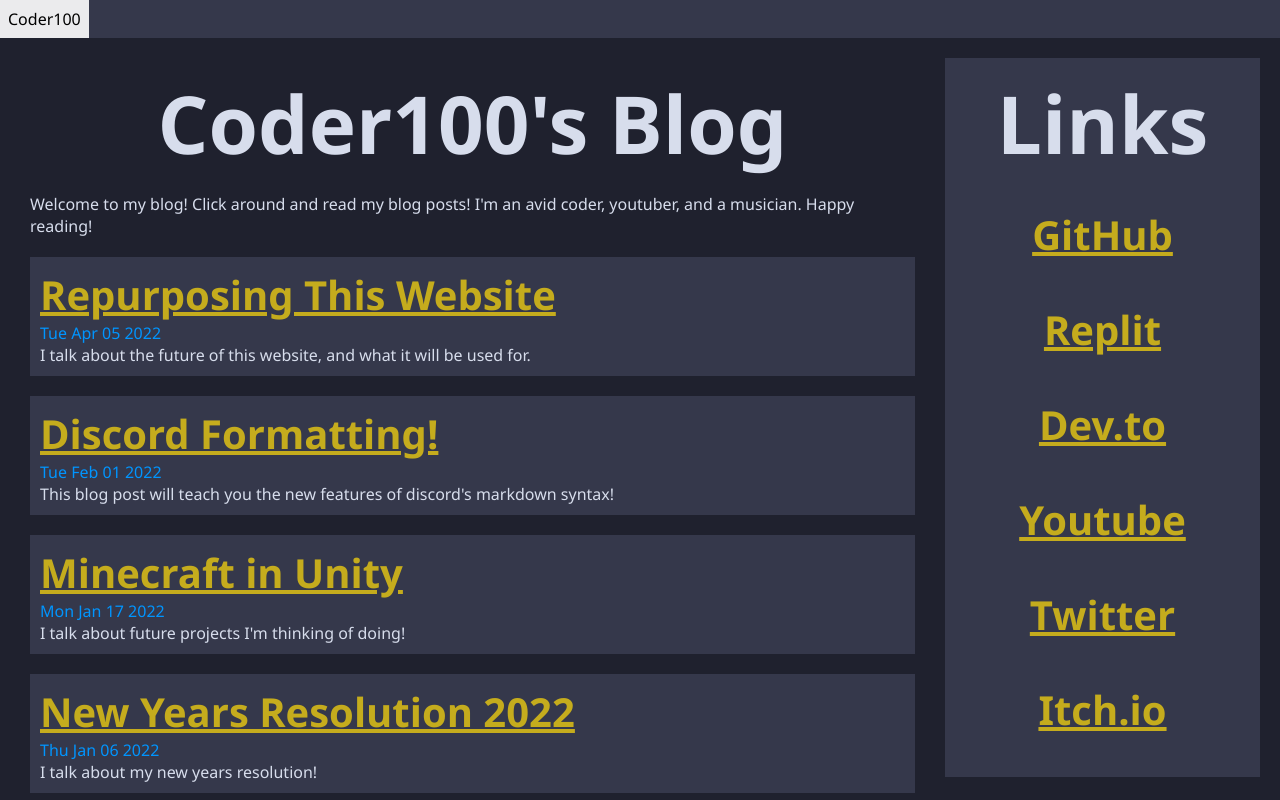
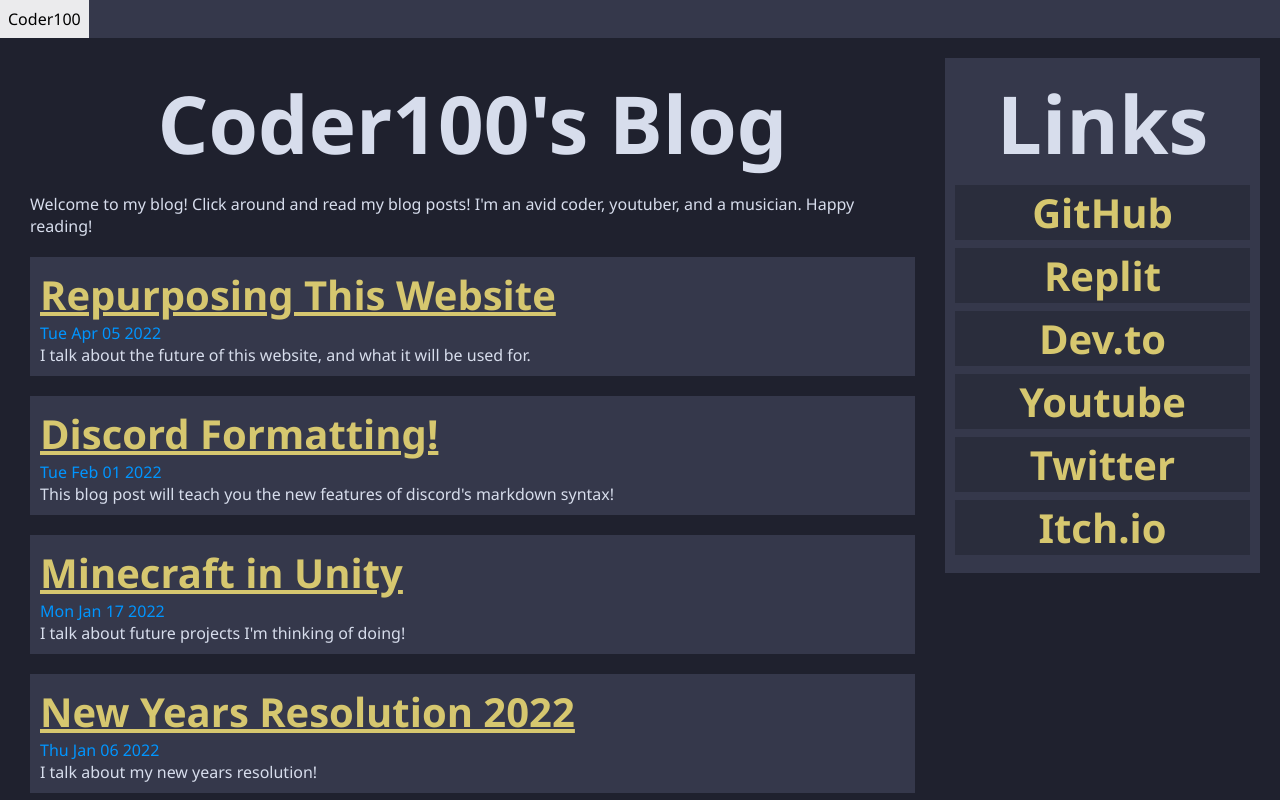
Before and after one commit to cursorweb/coder100-blog, a Next.js app: page /blog in a window 1280 px wide. Shown: the top 800 px of the page. Built offline with nearby package versions, Linux system fonts and the light colour scheme; what showdown would draw is missing.

Commit message:
restyled aside

```diff
--- a/components/aside.js
+++ b/components/aside.js
@@ -27,9 +27,13 @@
   return (
     <aside className={`${className ?? ""} ${styles.aside}`}>
       <div className="title">Links</div>
-      {links.map(({name, link}, i) => <Card key={i}>
-        <CardTitle center={true}><Link href={link}><a target="_blank">{name}</a></Link></CardTitle>
-      </Card>)}
+      {links.map(({ name, link }, i) =>
+        <Card key={i} className={styles.customCard}>
+          <CardTitle center className={styles.customTitle}>
+            <Link href={link}><a target="_blank" className={styles.noUnderline}>{name}</a></Link>
+          </CardTitle>
+        </Card>
+      )}
     </aside>
   );
 }
--- a/components/aside.module.css
+++ b/components/aside.module.css
@@ -2,3 +2,23 @@
   background: var(--background-accent);
   overflow: auto;
 }
+
+.noUnderline {
+  text-decoration: none;
+}
+
+.customCard {
+  background: rgba(0, 0, 0, 0.2);
+  margin: 8px 0;
+  padding: 0;
+}
+
+.customCard:hover {
+  background: rgba(0, 0, 0, 0.3);
+  margin: 8px 0;
+  padding: 0;
+}
+
+.customTitle a {
+  display: block;
+}
--- a/components/card.js
+++ b/components/card.js
@@ -3,17 +3,17 @@
 
 import styles from "./card.module.css";
 
-export function Card({ href, title, children, center = false, tab = false }) {
+export function Card({ children, className="" }) {
   return (
-    <div className={styles.card}>
+    <div className={[styles.card, className].join(" ")}>
       {children}
     </div>
   );
 }
 
-export function CardTitle({ children, className=[], center = false }) {
+export function CardTitle({ children, className="", center = false }) {
   return (
-    <div className={[styles.header, center ? styles.center : "" , ...className].join(" ")}>
+    <div className={[styles.header, center ? styles.center : "" , className].join(" ")}>
       {children}
     </div>
   );
--- a/styles/globals.css
+++ b/styles/globals.css
@@ -2,8 +2,8 @@
   --background: #1f212e;
   --background-accent: #35384b;
 
-  --primary: #c5ac1d;
-  --primaryh: #8e7c17;
+  --primary: #d6c76f;
+  --primaryh: #a99c53;
 
   --secondary: #0095ff;
   --secondaryh: #7cc9ff;
@@ -47,7 +47,6 @@
 }
 
 
-
 ::selection {
   color: white;
   background: var(--secondaryh);
@@ -57,7 +56,6 @@
   color: white;
   background: var(--secondaryh);
 }
-
 
 
 .title {
```
